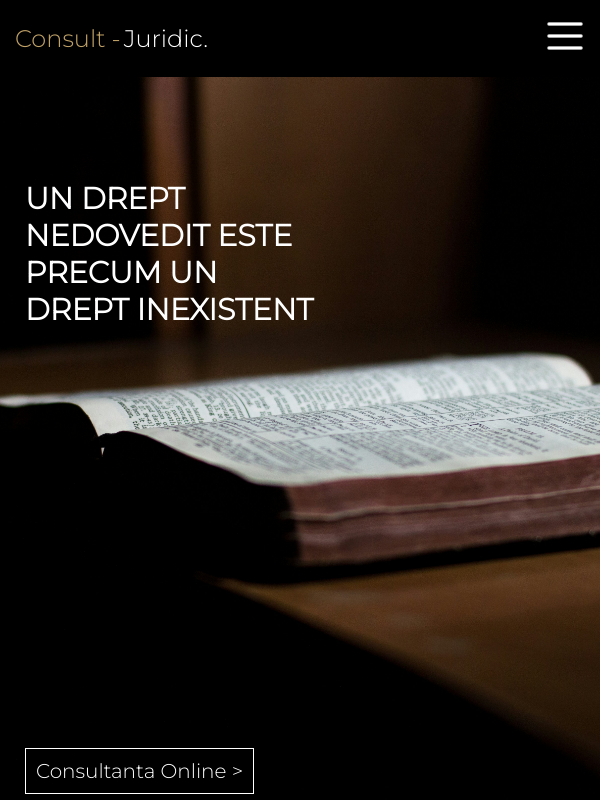
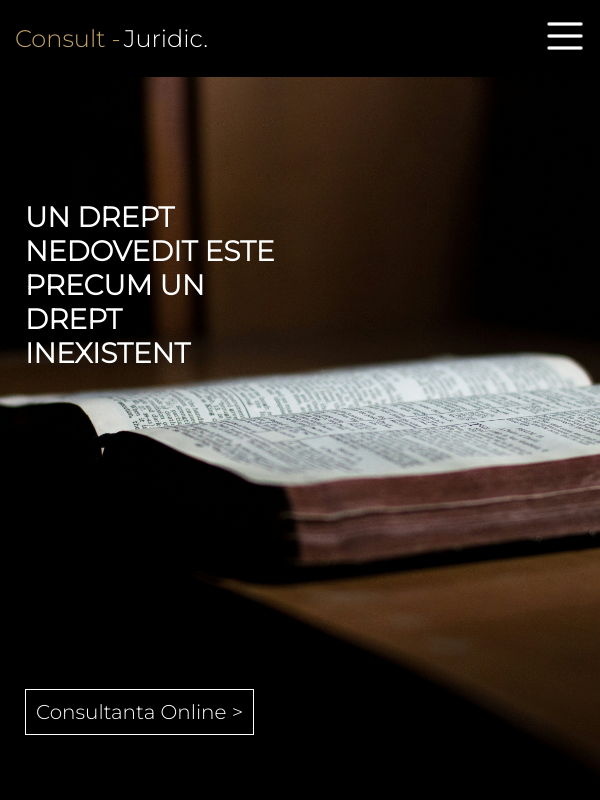
Before and after one commit to Cibuta562/website-juridic, a React (Create React App) app: page / in a window 600 px wide. Shown: the top 800 px of the page. Built offline with nearby package versions, Linux system fonts and the light colour scheme.

Commit message:
bug fixed

```diff
--- a/src/pages/heading.css
+++ b/src/pages/heading.css
@@ -4,10 +4,18 @@
     text-align: center;
     height: 220px;
     border-top: 1px solid white;
-    border-right: 1px solid white;
-    border-left: 1px solid white;
+    /*border-right: 1px solid white;*/
+    /*border-left: 1px solid white;*/
     font-family: Montserrat;
     width: 100%;
+}
+
+.dark-overlay {
+    position: absolute;
+    left: 0;
+    width: 100%;
+    top: +50px;
+    background-color: rgba(0, 0, 0, 0.5);
 }
 
 .stats-row1{
@@ -16,8 +24,8 @@
     text-align: center;
     height: 220px;
     border-bottom: 1px solid white;
-    border-right: 1px solid white;
-    border-left: 1px solid white;
+    /*border-right: 1px solid white;*/
+    /*border-left: 1px solid white;*/
     font-family: Montserrat;
     width: 100%;
 
@@ -35,12 +43,14 @@
         display: none;
     }
 
+
     .heading-cont {
         height: 100vh;
         background-image: url("../assets/heading.jpg");
         background-size: cover;
         background-repeat: no-repeat;
         background-position: center;
+        width: 100%;
     }
 
     .stats-row, .stats-row1{
@@ -68,7 +78,7 @@
         font-family: Montserrat, serif;
         width: 500px;
         font-size: 30px;
-        padding-top: 300px;
+        padding-top: 450px;
         margin-left: 80px;
         margin-top: 0;
         color: white;
@@ -99,21 +109,22 @@
         height: 100vh;
         background-color: rgba(0, 0, 0, 0.6);
         background-image: url("../assets/heading2.jpg");
-        object-fit: initial;
+        background-size: cover;
+        background-repeat: no-repeat;
+        background-position: center;
     }
 
     .img-arrow{
         width: 35px;
-        margin-left: 1px;
     }
 
 
     .heading-quote {
         z-index: 1;
         font-family: Montserrat;
-        width: 300px;
-        font-size: 30px;
-        padding-top: 180px;
+        width: 250px;
+        font-size: 28px;
+        padding-top: 200px;
         margin-left: 25px;
         margin-top: 0;
         color: white;
@@ -127,7 +138,7 @@
         color: white;
         border: 1px solid white;
         margin-left: 25px;
-        margin-top: 400px;
+        margin-top: 300px;
     }
 
     .heading-stats-number{
@@ -151,6 +162,7 @@
         left: 80%;
         border-radius: 50%;
         z-index: 1;
+        text-align: center;
     }
 
 }
--- a/src/pages/heading.js
+++ b/src/pages/heading.js
@@ -14,8 +14,11 @@ function Heading() {
 
 
     return(
-        <div>
+        <div style={{width: "100%", margin: "0"}}>
         <div className="heading-cont">
+
+            <div className="dark-overlay"></div>
+
             <h1 className="heading-quote">
                 UN DREPT NEDOVEDIT ESTE
                 PRECUM UN DREPT INEXISTENT
```
